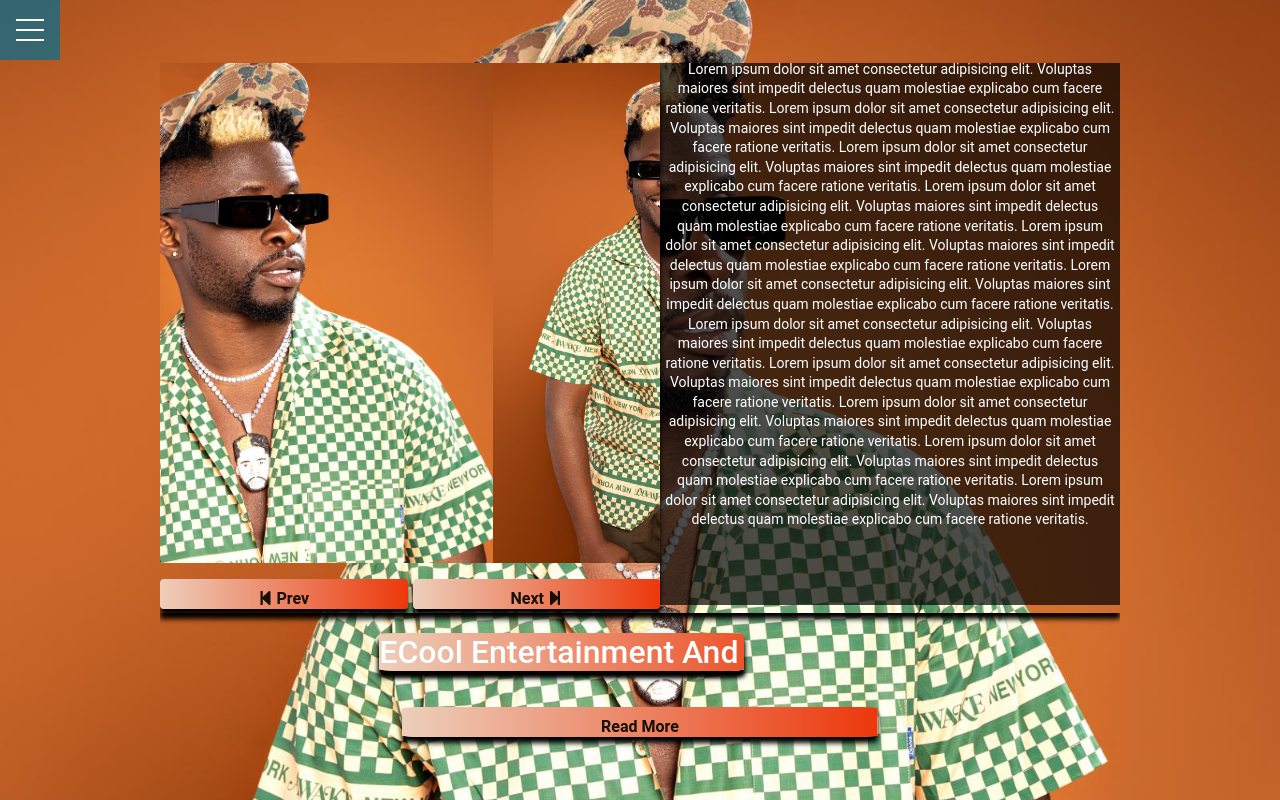
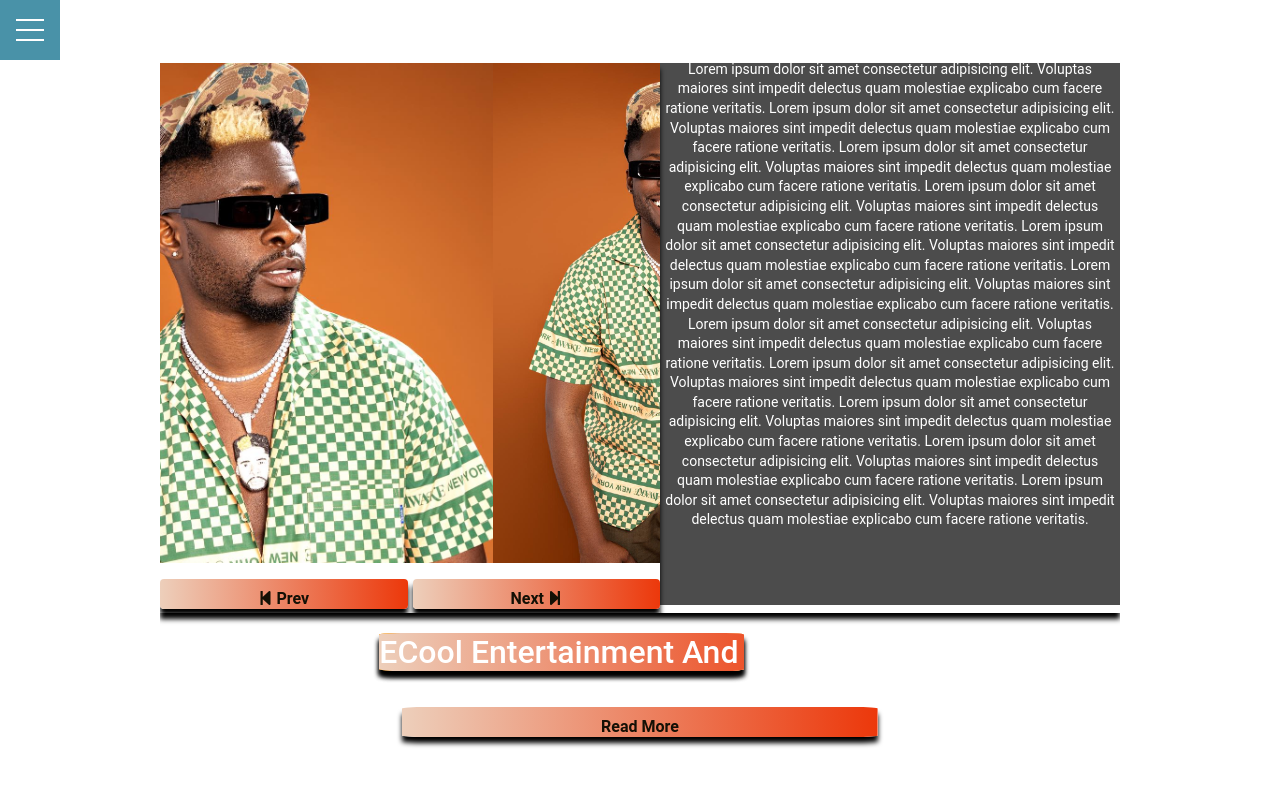
Before and after one commit to TuruchieNetworks/EcoolJavaScriptWebApplication, a React (Create React App) app: page /About in a window 1280 px wide. Built offline with nearby package versions, Linux system fonts and the light colour scheme; a small style sheet from the web is missing.

Commit message:
reverted to object cover

```diff
--- a/src/components/backgroundVideos/LandingBackground.js
+++ b/src/components/backgroundVideos/LandingBackground.js
@@ -46,7 +46,7 @@ const LandingBackground = () => {
             id="showcase"
             style={{
                 backgroundImage: `url(${images[idx]})`,
-                backgroundSize: 'contain',
+                backgroundSize: 'cover',
                 backgroundPosition: 'center',
                 transition: 'background-image 0.5s ease-in-out',
                 // width: '100vw',
--- a/src/components/layout/About.js
+++ b/src/components/layout/About.js
@@ -36,20 +36,20 @@ const About = ({ currentBackground, handlePrev, handleNext }) => {
 
 
     return (
-        <div className=""
+        <div
             id="showcase"
             style={{
-                backgroundImage: `url(${images[idx]})`,
-                transition: 'background-image 0.5s ease-in-out',
-                width: '100vw',
-                height: '100vh',
-                backgroundSize: 'cover',
-                backgroundPosition: 'center',
-            }}
+            //backgroundImage: `url(${images[idx]})`,
+            transition: 'background-image 0.5s ease-in-out',
+            width: '100vw',
+            height: '100vh',
+            // backgroundSize: 'cover',
+            // backgroundPosition: 'center',
+        }}
         >
-            <div className="container showcase-container">
+            <div className="container showcase-container imageCover">
                 <div className='flex-carousel'>
-                    <div className="image-carousel">
+                    <div className='showcase-container'>
                         <ImageCarousel images={images} idx={idx} setIdx={changeImage} />
                     </div>
 
```
